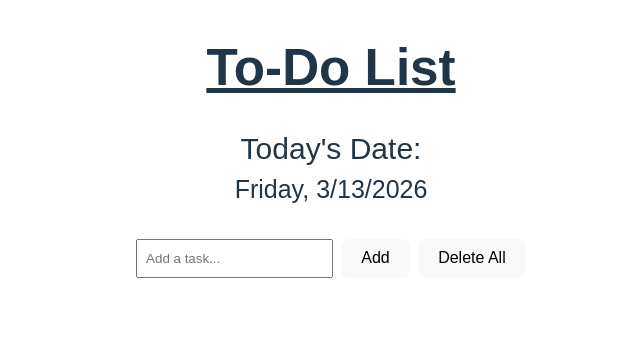
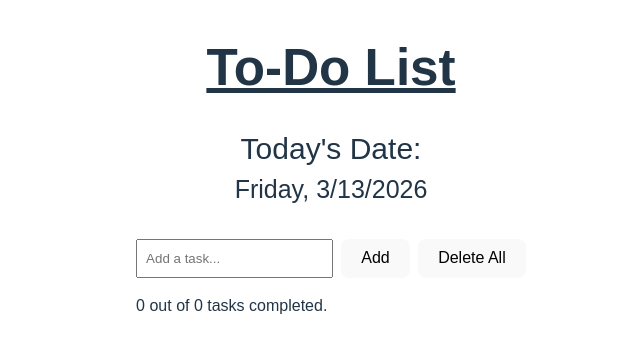
Before and after one commit to s-farlow/todo, a React (Vite) app: page / in a window 1280 px wide. Shown: the top 350 px of the page, without its empty margins (309-949 px from the left). Built offline with nearby package versions, Linux system fonts and the light colour scheme.

Commit message:
add completed task counter

```diff
--- a/src/App.jsx
+++ b/src/App.jsx
@@ -10,7 +10,6 @@ export default function App() {
       return []
     }
   });
-
   const [input, setInput] = useState("");
   const [date, setDate] = useState(new Date());
   const dayOfWeekOptions = { weekday: 'long' };
@@ -27,6 +26,7 @@ export default function App() {
     }
   }, []);
 
+  // adds todos to localStorage
   useEffect(() => {
     localStorage.setItem("todos", JSON.stringify(todos))
   }, [todos]);
@@ -56,6 +56,8 @@ export default function App() {
       return i !== index }));
   }
 
+  const completed = todos.filter((todo) => { return todo.done }).length;
+
   return (
     <div style={{ maxWidth: 400, margin: "40px", fontFamily: "sans-serif" }}>
       <h1 style={{textAlign: "center", textDecorationLine: "underline", marginBottom: "0px"}}>To-Do List</h1>
@@ -72,6 +74,11 @@ export default function App() {
         />
         <button onClick={addTodo}>Add</button>
         <button onClick={() => { setTodos([]) }}>Delete All</button>
+      </div>
+
+      {/* Create count for completed tasks. */}
+      <div>
+        <p> {completed} out of {todos.length} tasks completed.</p>
       </div>
 
       <ul style={{ listStyle: "none", padding: 0, marginTop: 16 }}>
```
